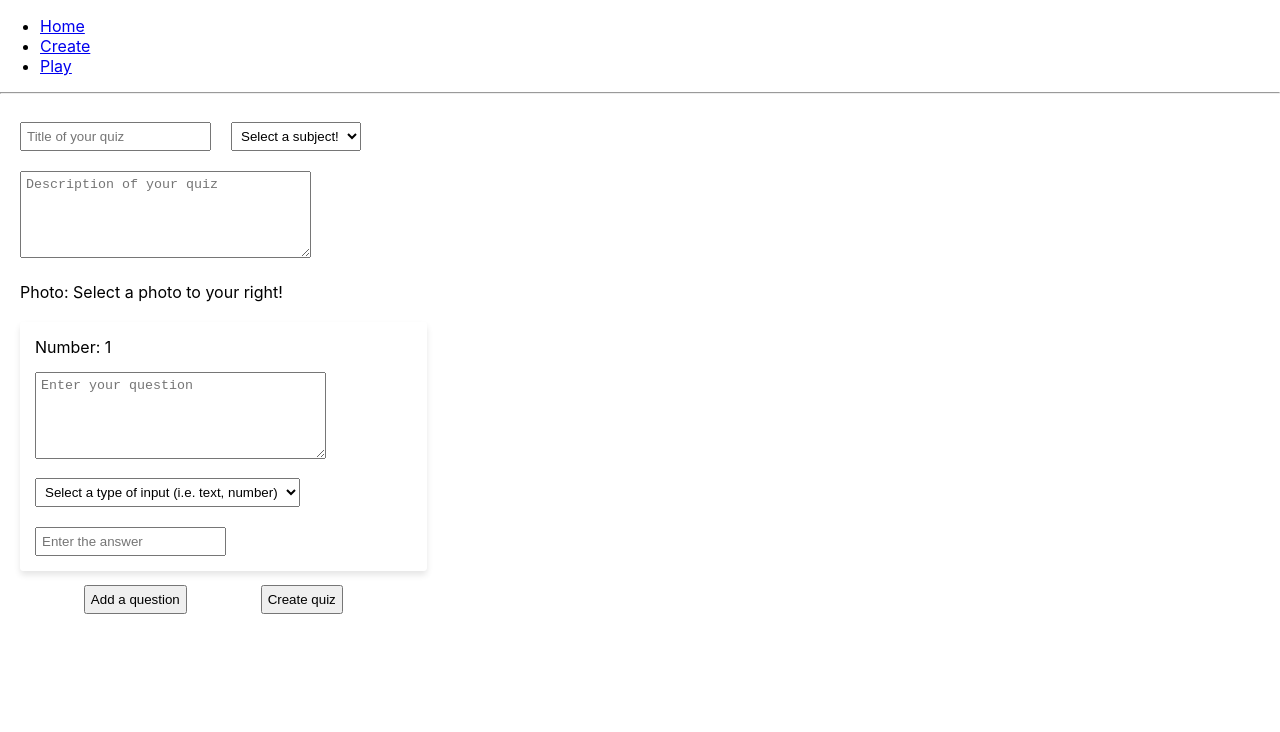
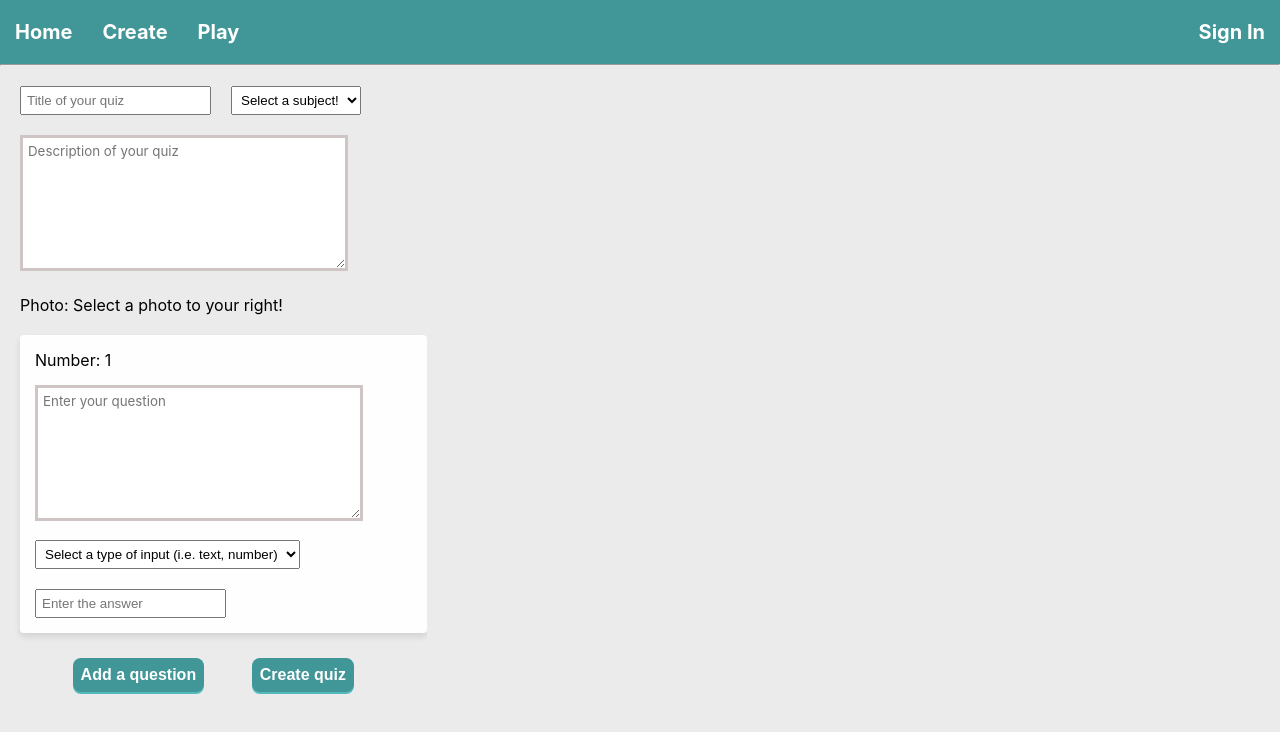
Before and after one commit to godfreydoo/eduArt, a React app: page /create in a window 1280 px wide. Shown: the top 732 px of the page. Built offline with nearby package versions, Linux system fonts and the light colour scheme; no server answers.

Commit message:
Add new styling

```diff
--- a/client/src/components/AnswerForm.tsx
+++ b/client/src/components/AnswerForm.tsx
@@ -52,9 +52,8 @@ const AnswerForm: React.FC<Props> = ({type, answer, options, handleScore}) => {
           {Object.values(options).map((value, index) => {
             return (
               <div key={index}>
-                <label> {value}
-                  <input type="radio" name="answer" value={value} onChange={handleAnswer}/>
-                </label>
+                <input type="radio" name="answer" value={value} onChange={handleAnswer}/>
+                <label> {value} </label>
               </div>
             )
           })}
--- a/client/src/components/CreateQuiz.tsx
+++ b/client/src/components/CreateQuiz.tsx
@@ -114,7 +114,7 @@ const CreateQuiz: React.FC = () => {
 
           {questionList}
           <section className="quiz-button">
-            <input type="button" value="Add a question" onClick={() => setCount(prevCount => prevCount + 1)}/>
+            <button type="button" value="Add a question" onClick={() => setCount(prevCount => prevCount + 1)}>Add a question</button>
             <button type="submit">Create quiz</button>
           </section>
         </form>
--- a/client/src/components/QuestionList.tsx
+++ b/client/src/components/QuestionList.tsx
@@ -8,7 +8,7 @@ interface Props {
 
 const QuestionList: React.FC<Props> = ({questions, handleScore}) => {
   return (
-    <div>
+    <div className="question-list">
       {questions.map((question, index) =>
         <QuestionListEntry
           question={question}
--- a/client/src/index.tsx
+++ b/client/src/index.tsx
@@ -12,18 +12,25 @@ const App: React.FC = () => {
   return (
     <Router>
       <div>
-        <ul>
-          <li>
-            <Link to="/">Home</Link>
-          </li>
-          <li>
-            <Link to="/create">Create</Link>
-          </li>
-          <li>
-            <Link to="/play">Play</Link>
-          </li>
-        </ul>
+        <nav className="header">
+          <div className="header-left">
+            <div>
+              <Link to="/">Home</Link>
+            </div>
+            <div>
+              <Link to="/create">Create</Link>
+            </div>
+            <div>
+              <Link to="/play">Play</Link>
+            </div>
+          </div>
+          <div className="header-right">
+            <div>
+              <Link to="/login">Sign In</Link>
+            </div>
+          </div>
 
+        </nav>
       <hr />
         <Switch>
           <Route exact path="/" component={Start}/>
--- a/client/src/styles/general.css
+++ b/client/src/styles/general.css
@@ -5,6 +5,45 @@ body {
     sans-serif;
   -webkit-font-smoothing: antialiased;
   -moz-osx-font-smoothing: grayscale;
+  background-color: #ecebeb;
+}
+
+.header, hr {
+  background-color: #419698;
+  display: flex;
+  justify-content: space-between;
+  margin: 0 auto;
+}
+
+a {
+  text-decoration: none;
+  font-weight: bold;
+  font-size: 20px;
+  color: white;
+}
+
+a:hover {
+  color: #d88780;
+}
+
+
+.header-left, .header-right {
+  display: flex;
+  align-items: center;
+  text-decoration: none;
+}
+
+.header-left > div {
+  padding: 20px 15px 20px 15px;
+}
+
+.header-right > div {
+  padding: 20px 15px 20px 15px;
+}
+
+.header > button {
+  padding: 5px;
+  margin: 5px;
 }
 
 .main-row {
@@ -14,12 +53,6 @@ body {
   width: 100%;
 }
 
-.question-column {
-  display: flex;
-  flex-direction: column;
-  flex-basis: 100%;
-  flex: 1;
-}
 
 .canvas-column {
   display: flex;
@@ -35,6 +68,8 @@ body {
   place-content: center;
   gap: 1rem;
   width: 100%;
+  padding: 10px;
+  margin: 0 auto;
 }
 
 .card {
@@ -86,8 +121,16 @@ input, textarea, select, button{
   padding: 5px;
 }
 
-.quiz-button {
-  display: flex;
-  justify-content: space-evenly;
-  margin: 0 auto;
+textarea {
+  width: auto;
+  height: 120px;
+  border: 3px solid #cec5c4;
+  padding: 5px;
+  background-position: bottom right;
+  background-repeat: no-repeat;
+  font-family: -apple-system, BlinkMacSystemFont, 'Segoe UI', 'Roboto', 'Oxygen',
+  'Ubuntu', 'Cantarell', 'Fira Sans', 'Droid Sans', 'Helvetica Neue',
+  sans-serif;
+  -webkit-font-smoothing: antialiased;
+  -moz-osx-font-smoothing: grayscale;
 }
--- a/client/src/styles/questions.css
+++ b/client/src/styles/questions.css
@@ -1,6 +1,24 @@
+.question-column {
+  display: flex;
+  overflow-y: scroll;
+  overflow-x: scroll;
+  scrollbar-width: none;
+  flex-direction: column;
+  flex-flow: column nowrap;
+  flex-basis: 100%;
+  flex: 1;
+  height: 100vh;
+  width: 100vw;
+}
+
+::-webkit-scrollbar {
+  display: none;
+  width: none;
+}
+
 .question-header {
   padding: 8px;
-  font-size: 16px;
+  font-size: 12px;
   color: #292A3A;
   text-align: left;
 }
@@ -8,6 +26,7 @@
 .question {
   margin: 50px;
 }
+
 
 .question-full-view {
   display: inline-block;
@@ -18,18 +37,23 @@
 
 .question-query {
   display: inline;
+  font-weight: bold;
 }
 
 .question-container {
   display: inline-block;
+  overflow: wrap;
   background-color: rgba(255, 255, 255, 0.911);
   box-shadow: 0 4px 6px rgb(0 0 0 / 10%);
   margin: 10px;
   border-radius: 4px;
-  overflow: auto;
   width: 100%;
   box-sizing: border-box;
   text-align: left;
+}
+
+.question-container:hover {
+  background: #fffdd3;
 }
 
 .question-container > div {
--- a/client/src/styles/quiz.css
+++ b/client/src/styles/quiz.css
@@ -10,3 +10,28 @@
   margin: 10px;
   text-align: left;
 }
+
+
+.quiz-button {
+  display: flex;
+  justify-content: space-evenly;
+  margin: 0 auto;
+  padding: 15px;
+
+}
+
+.quiz-button > button {
+  background-color: #419698;
+  box-shadow: 0px 2px 0px #53b9bb;
+  color: white;
+  border: 0;
+  display: flex;
+  align-items: center;
+  box-sizing: border-box;
+  padding: 8px;
+  border-radius: 8px;
+  transform: translateY(0px);
+  transition: all 0.14s ease-in-out;
+  font-weight: 600;
+  font-size: 16px;
+}
```
